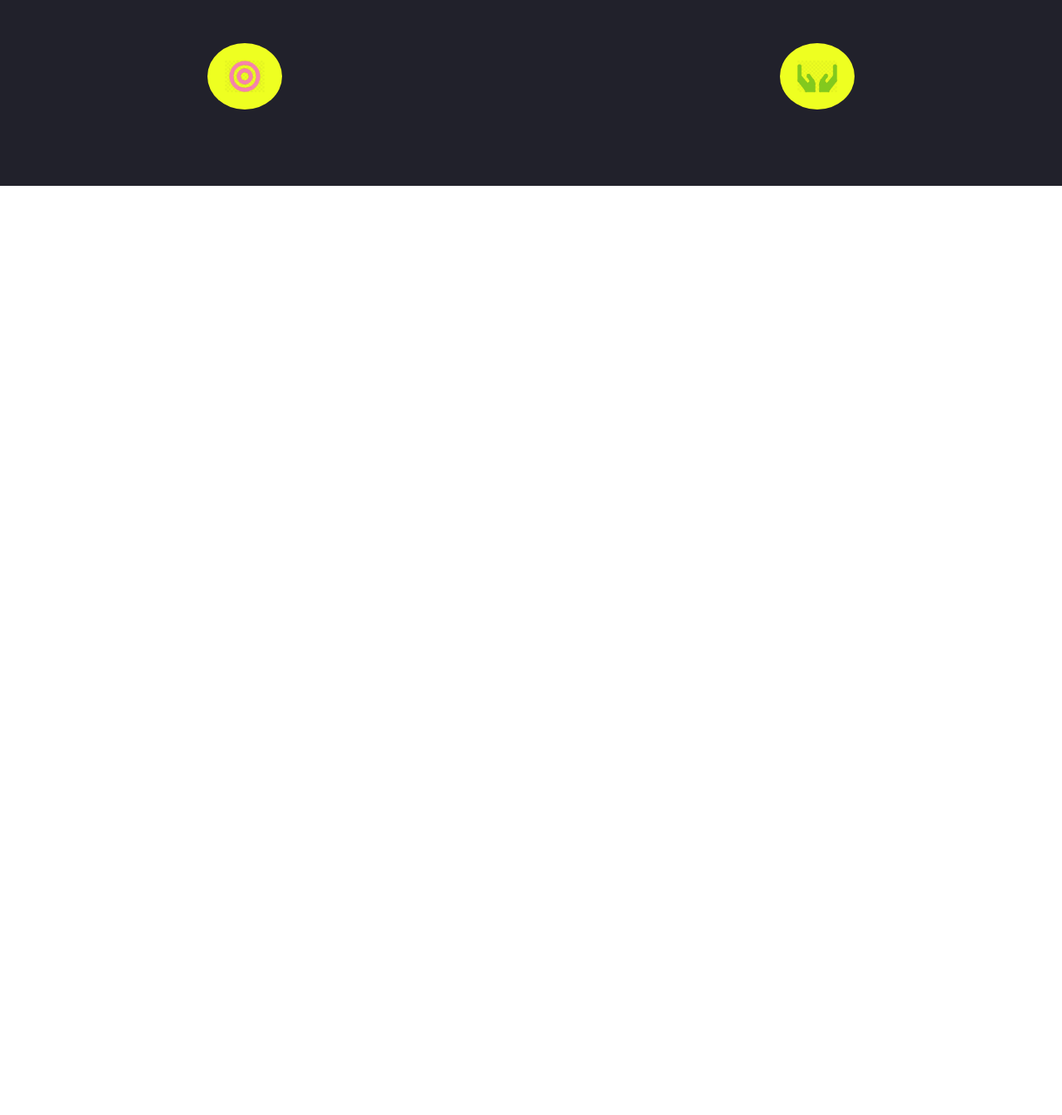
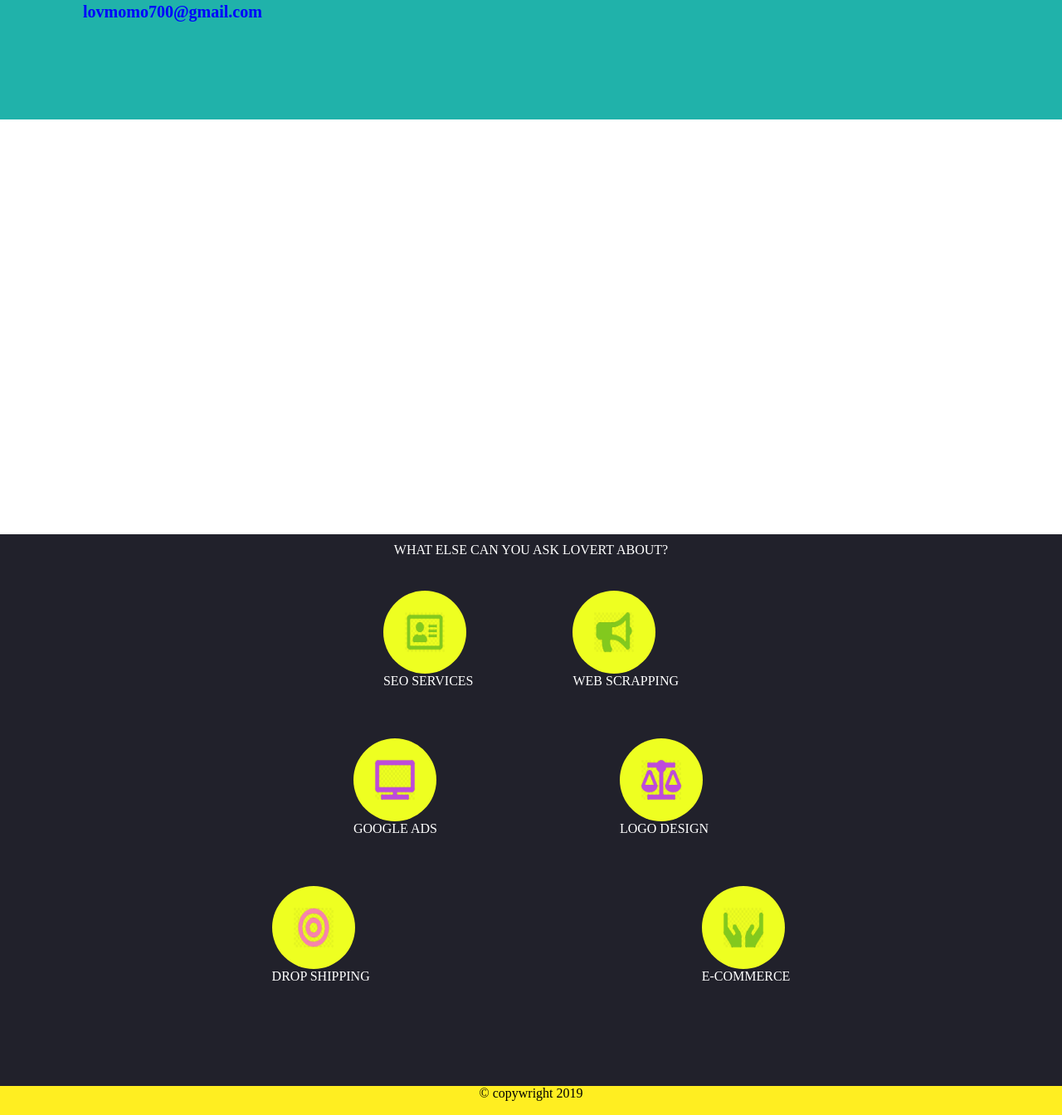
Before and after one commit to lovert-amin/project2, a plain HTML site: page index.html in a window 1280 px wide. Shown: the part 838-2182 px from the top of the page at 83% size. Before the commit the page ends 1062 px from the top, so only its background shows below. Drawn offline with Linux system fonts and the light colour scheme.

Commit message:
adjustment of the body by spacing out words using land-heights,giving body good look by background color shape pictures with border-raduis to fix-up space and style,readjustment of the footer by including words to match icon function

```diff
--- a/index.css
+++ b/index.css
@@ -43,53 +43,97 @@ input{
     white-space: nowrap;
 }
 
+.info {
+    display: flex;
+    margin: 50px 0;
+    padding: 50px;
+    font-size:20px ;
+    font-weight: bold;
+    line-height: 60px;
+    background-color: lightseagreen;
+    margin-top: 0;
+}
+.info img{
+    border-radius: 50px;
+}
+span{
+    color: blue;
+}
+.info div{
+    width: 50%;
+    margin: 50px;
+}
+
 .footer-container{
     background-color: #21212b;
     margin-top: 500px;
-    height: 500px;
+    height: 700px;
     width: 100%;
 }
-.icon1{
+
+.footer-top{
+    height: 95%;
+}
+.footer-bottom{
+    text-align: center;
+    height: 5%;
+    background-color: #ffee21;
+}
+.portfolio{
+    display: flex;
+    justify-content: center;
+    color: white;
+    padding: 10PX;
+    font-weight: 5000PX;
+}
+
+.icon1, .icon2, .icon3 {
     display: flex;
     justify-content: center;
 }
-.icon1 img{
-    width: 60px;
+
+.services1{
+    margin: 30px 60px;
+    color: white;
+    text-align: center;
 }
-.icon1 div {
-    padding: 20px;
-    margin:20 60px;
-    width: 50px;
-    border-radius:50% ;
+
+.services2{
+    margin: 30px 110px;
+    color: white;
+    text-align: center;
 }
-.icon2{
+
+.services3{
+    margin: 30px 200px;
+    color: white;
+    text-align: center;
+}
+
+.services p {
+    padding: 20px 0;
+}
+
+.images {
+    width: 100px;
+    height: 100px;
+    background-color: #eeff21;
+    border-radius: 50%;
     display: flex;
     justify-content: center;
+    align-items: center;
 }
-.icon2 div{
-        padding: 20px;
-        margin:40px 200px;
-        width:50px;
-        border-radius:50% ;
+
+.images img {
+    width: 50%;
+    height: 50%;
 }
-.icon2 img{
-    width:50px ;
-}
-.icon3{
+
+.service{
     display: flex;
     justify-content: center;
+    color: #21212b;
+    font-weight: bold;
+    margin-top: 200px;
+    padding-top: 10px;
 }
-.icon3 div{
-    padding: 20px;
-        margin:40px 300px;
-        width:50px;
-        border-radius:50% ;
-}
-.icon3 img{
-    width: 50px;
-}
-
-.images{
-    border-radius: 10px;
-    background-color: #eeff21;
-}
--- a/index.html
+++ b/index.html
@@ -1,4 +1,5 @@
 <html lang="en">
+
 <head>
     <meta charset="UTF-8">
     <meta name="viewport" content="width=device-width, initial-scale=1.0">
@@ -6,6 +7,7 @@
     <meta http-equiv="X-UA-Compatible" content="ie=edge">
     <title>TALK</title>
 </head>
+
 <body>
     <div class="nav-container">
         <div class="logo">TALK OUT</div>
@@ -17,35 +19,75 @@
         </ul>
     </div>
 
+    <section class="info">
+        <diV>
+            <p>Hi,<br>
+                My name is LOVERT AMIN, I am versatile and passionate software developer committed to development of
+                creative and innovative software solutions.
+                I code in HTML, CSS, SASS, JavaScript, React, Redux, and recently started learning Node.js.
+                I have also had some experience working with PHP, mostly using Laravel. I am hardworking, punctual,
+                love learning new technologies and I am available for hire, contact me at
+                <span>lovmomo700@gmail.com</span></p>
 
+        </diV>
+        <div>
+            <img src="LOVERT.jpg" alt="IMAGE">
+        </div>
+    </section>
 
     <footer class="footer-container">
+        <div class="footer-top">
+            <P class="portfolio">WHAT ELSE CAN YOU ASK LOVERT ABOUT?</P>
             <div class="icon1">
+                <div class="services1">
                     <div class="images">
                         <img src="icon.png" alt="image">
                     </div>
+                    <p>SEO SERVICES</p>
+                </div>
+                <div class="services1">
                     <div class="images">
                         <img src="icon1.png" alt="image">
                     </div>
+                    <p>WEB SCRAPPING</p>
+                </div>
             </div>
             <div class="icon2">
+                <div class="services2">
                     <div class="images">
                         <img src="icon2.png" alt="image">
                     </div>
+                    <P>GOOGLE ADS</P>
+                </div>
+                <div class="services2">
                     <div class="images">
                         <img src="icon3.png" alt="image">
                     </div>
+                    <p>LOGO DESIGN</p>
+                </div>
+            </div>
 
-        </div>
             <div class="icon3">
+                <div class="services3">
                     <div class="images">
                         <img src="icon4.png" alt="image">
                     </div>
+                    <P>DROP SHIPPING</P>
+                </div>
+                <div class="services3">
                     <div class="images">
                         <img src="icon6.png" alt="image">
                     </div>
+                    <P>E-COMMERCE</P>
+                </div>
+            </div>
+        </div>
 
+        <div class="footer-bottom">
+            &copy copywright 2019
         </div>
     </footer>
+
 </body>
+
 </html>
```
Also changed, not shown: LOVERT.jpg (added). Lines whose indentation alone changed are shown as unchanged.
